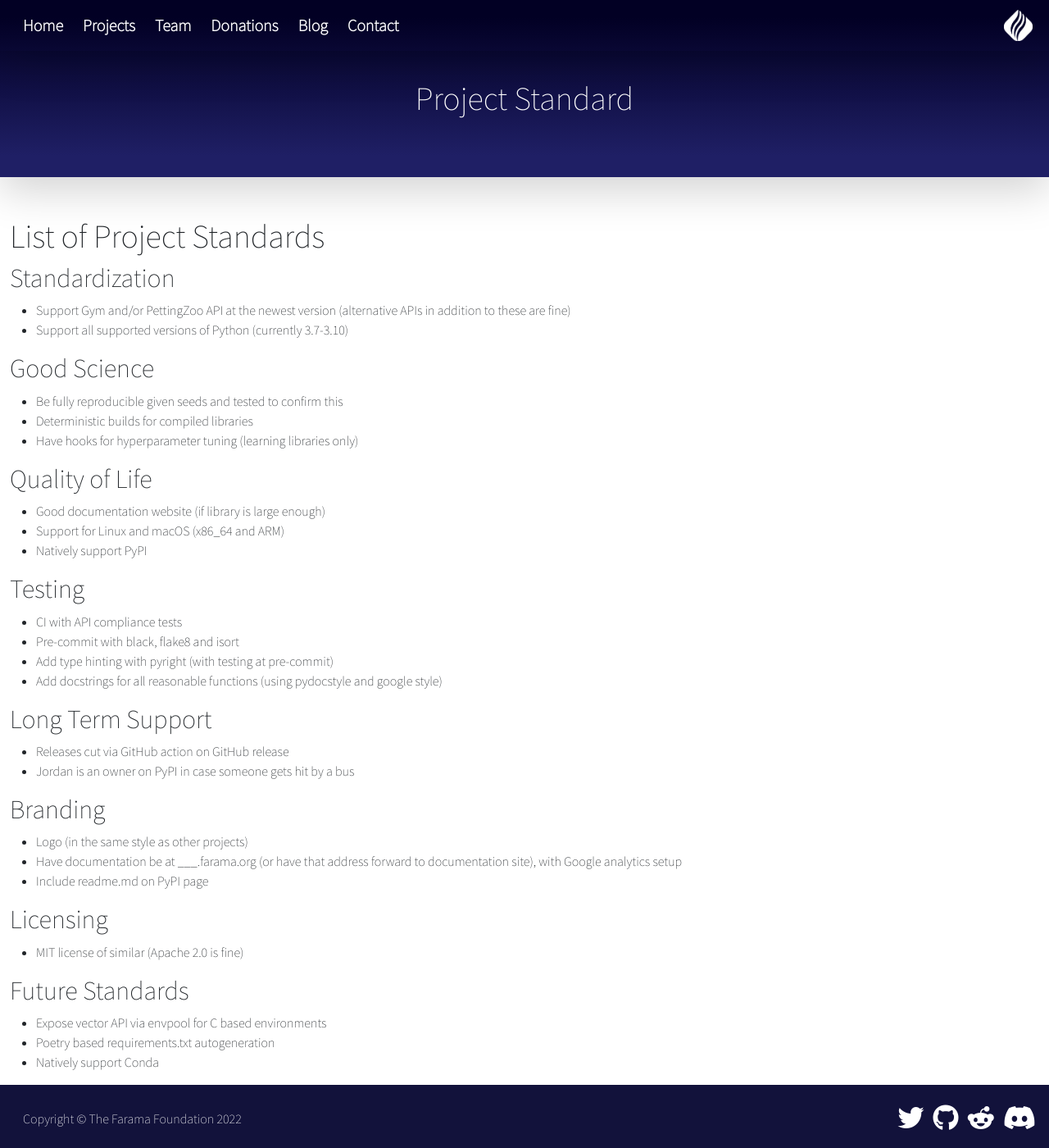
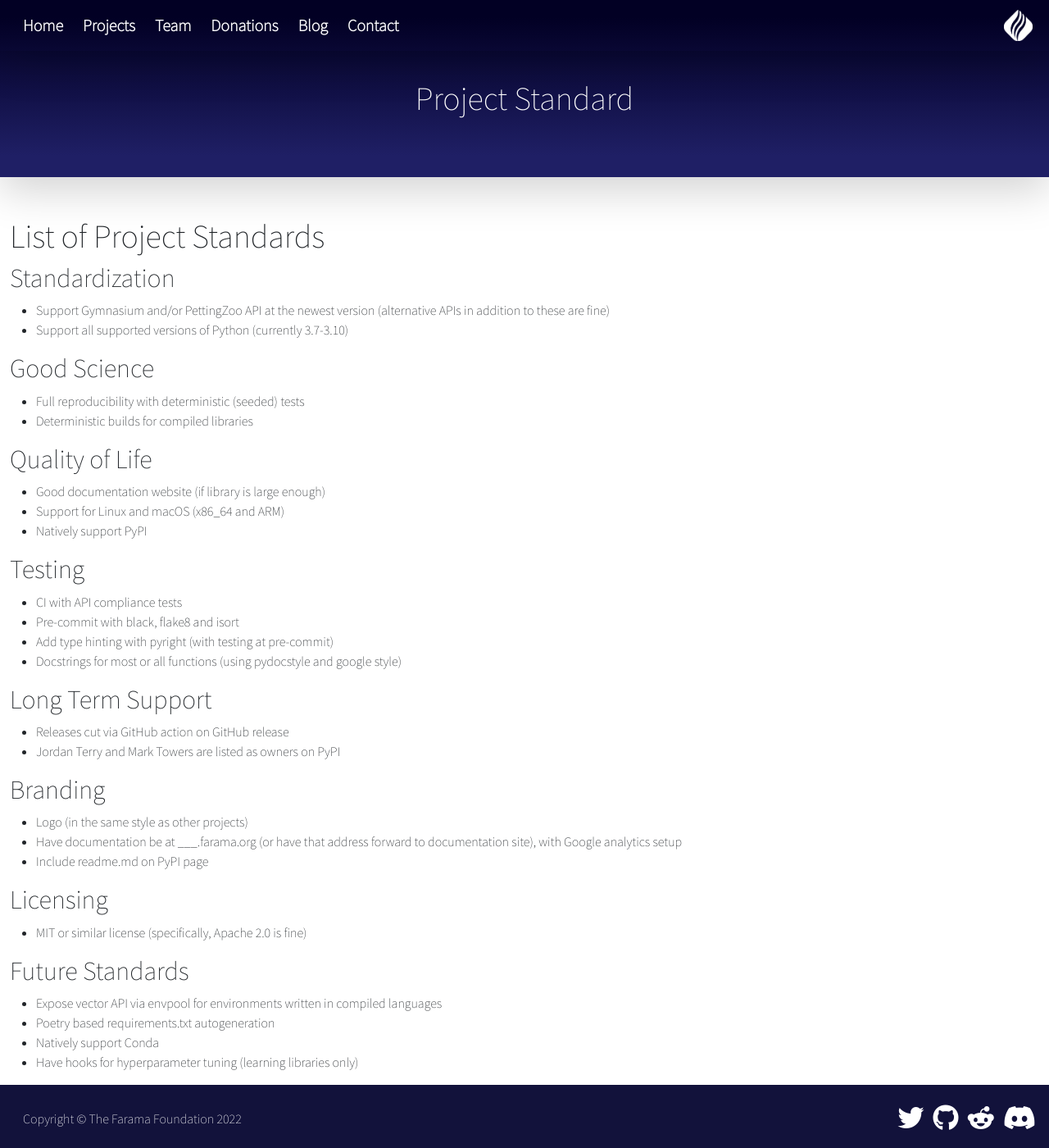
Before and after one commit to Farama-Foundation/farama.org, a Jekyll site: the page built from project_standard.html, in a window 1280 px wide and 1400 px high. Shown: the whole window at 82% size. Built offline with Jekyll 4.4.1, drawn with Linux system fonts in a browser that asks for light colours; nearby versions of some CDN libraries.

Commit message:
updated project standards

```diff
--- a/project_standard.html
+++ b/project_standard.html
@@ -12,7 +12,7 @@ title: Project Standard
     <div>
         <h2>Standardization</h2>
         <ul>
-            <li>Support Gym and/or PettingZoo API at the newest version (alternative APIs in addition to these are
+            <li>Support Gymnasium and/or PettingZoo API at the newest version (alternative APIs in addition to these are
                 fine)
             </li>
             <li>
@@ -21,13 +21,10 @@ title: Project Standard
         </ul>
         <h2>Good Science</h2>
         <ul>
-            <li>Be fully reproducible given seeds and tested to confirm this
+            <li>Full reproducibility with deterministic (seeded) tests
             </li>
             <li>
                 Deterministic builds for compiled libraries
-            </li>
-            <li>
-                Have hooks for hyperparameter tuning (learning libraries only)
             </li>
         </ul>
         <h2>Quality of Life</h2>
@@ -50,12 +47,14 @@ title: Project Standard
             </li>
             <li>Add type hinting with pyright (with testing at pre-commit)
             </li>
-            <li>Add docstrings for all reasonable functions (using pydocstyle and google style)</li>
+            <li>Docstrings for most or all functions (using pydocstyle and google style)
+            </li>
         </ul>
         <h2>Long Term Support</h2>
         <ul>
             <li>Releases cut via GitHub action on GitHub release</li>
-            <li>Jordan is an owner on PyPI in case someone gets hit by a bus</li>
+            <li>Jordan Terry and Mark Towers are listed as owners on PyPI
+            </li>
         </ul>
         <h2>Branding</h2>
         <ul>
@@ -66,13 +65,14 @@ title: Project Standard
         </ul>
         <h2>Licensing</h2>
         <ul>
-            <li>MIT license of similar (Apache 2.0 is fine)</li>
+            <li>MIT or similar license (specifically, Apache 2.0 is fine)</li>
         </ul>
         <h2>Future Standards</h2>
         <ul>
-            <li>Expose vector API via envpool for C based environments</li>
+            <li>Expose vector API via envpool for environments written in compiled languages</li>
             <li>Poetry based requirements.txt autogeneration</li>
             <li>Natively support Conda</li>
+            <li>Have hooks for hyperparameter tuning (learning libraries only)</li>
         </ul>
     </div>
 </div>
```
